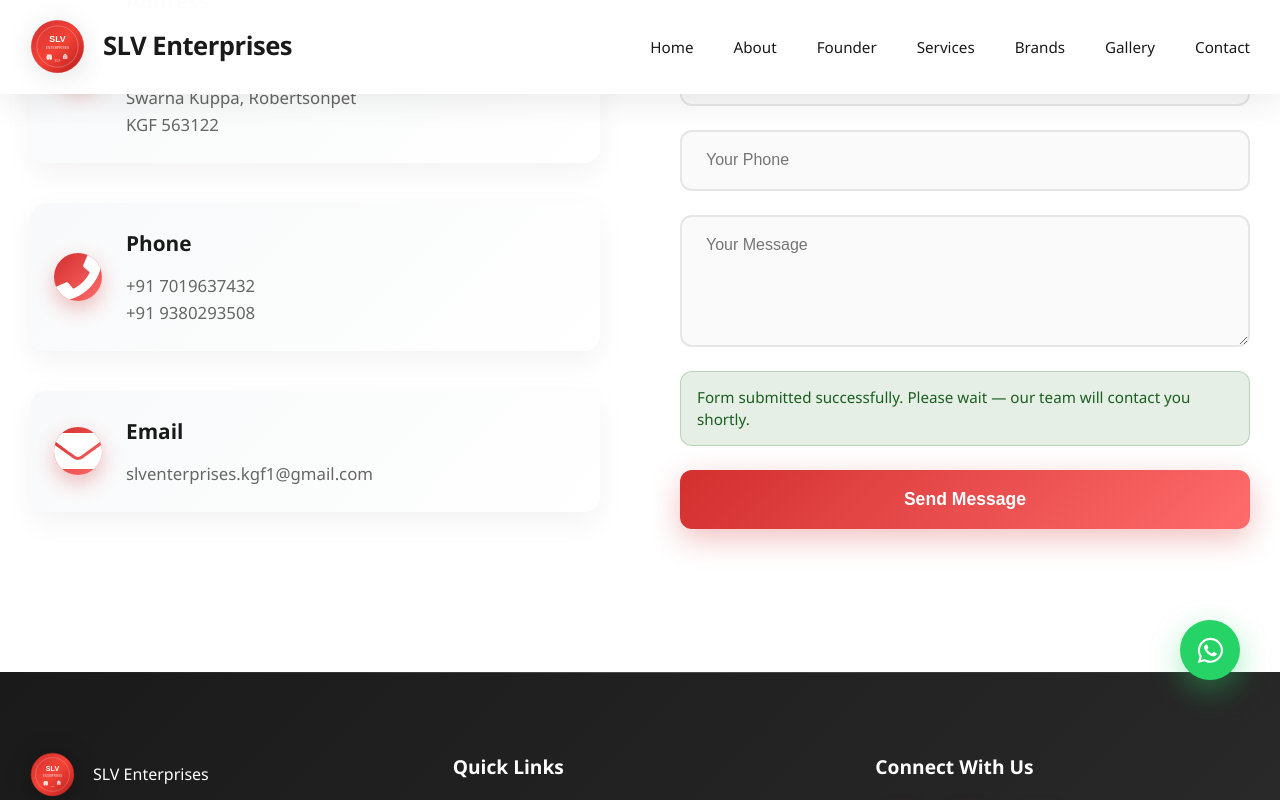
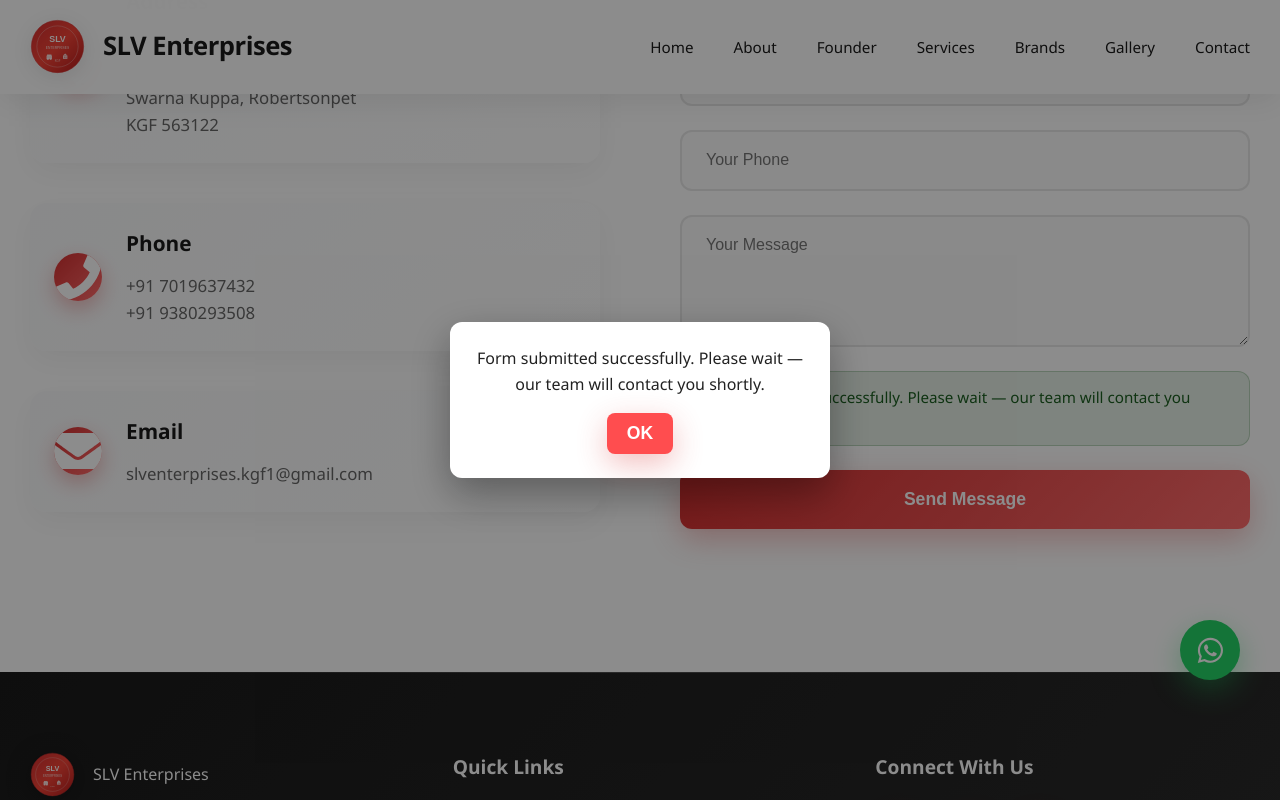
Before and after one commit to skc9522/SLV_ENTERPRISES_KGF, a React (Create React App) app: page / in a window 1280 px wide. Both pictures are taken after typing "Sample", "name@example.com", "5551234", "Sample" into the empty fields and a click on the button "Send Message". Shown: the part 9679-10479 px from the top of the page. Built offline with nearby package versions, Linux system fonts and the light colour scheme.

Commit message:
commit for the submit pop up

```diff
--- a/src/App.css
+++ b/src/App.css
@@ -818,6 +818,48 @@
   border: 1px solid rgba(211, 47, 47, 0.2);
 }
 
+.contact-popup-overlay {
+  position: fixed;
+  top: 0;
+  left: 0;
+  width: 100%;
+  height: 100%;
+  background: rgba(0, 0, 0, 0.45);
+  display: flex;
+  align-items: center;
+  justify-content: center;
+  z-index: 9999;
+}
+
+.contact-popup {
+  background: #fff;
+  border-radius: 12px;
+  padding: 24px;
+  box-shadow: 0 15px 40px rgba(0, 0, 0, 0.35);
+  width: min(90vw, 380px);
+  text-align: center;
+}
+
+.contact-popup p {
+  margin: 0 0 16px;
+  font-size: 1rem;
+  color: #222;
+}
+
+.contact-popup button {
+  border: none;
+  background: #ff4d4f;
+  color: #fff;
+  padding: 10px 20px;
+  border-radius: 8px;
+  cursor: pointer;
+  font-weight: 600;
+}
+
+.contact-popup button:hover {
+  background: #d9363e;
+}
+
 /* Footer */
 .footer {
   background: linear-gradient(135deg, #1a1a1a 0%, #2d2d2d 100%);
--- a/src/App.js
+++ b/src/App.js
@@ -21,6 +21,7 @@
   const [selectedImage, setSelectedImage] = useState(null);
   const [contactFormStatus, setContactFormStatus] = useState(null);
   const [contactSubmitting, setContactSubmitting] = useState(false);
+  const [contactPopup, setContactPopup] = useState(null);
 
   // Scroll to top functionality
   const toggleVisibility = () => {
@@ -36,6 +37,36 @@
       top: 0,
       behavior: 'smooth',
     });
+  };
+
+  const handleContactSubmit = async (event) => {
+    event.preventDefault();
+    setContactSubmitting(true);
+    setContactFormStatus(null);
+
+    const form = event.target;
+    const formData = new FormData(form);
+
+    try {
+      const response = await fetch('/', {
+        method: 'POST',
+        headers: { 'Accept': 'application/x-www-form-urlencoded' },
+        body: new URLSearchParams(formData),
+      });
+
+      if (response.ok) {
+        setContactFormStatus({ type: 'success', message: 'Form submitted successfully. We will contact you soon.' });
+        alert('Form submitted successfully. Thank you!');
+        form.reset();
+      } else {
+        throw new Error('Submit failed');
+      }
+    } catch (err) {
+      setContactFormStatus({ type: 'error', message: 'Submission failed. Please try again.' });
+      alert('Submission failed. Please try again.');
+    } finally {
+      setContactSubmitting(false);
+    }
   };
 
   useEffect(() => {
@@ -721,18 +752,20 @@
                       body,
                     });
                     if (!res.ok) throw new Error('Send failed');
+                    const successMessage = 'Form submitted successfully. Please wait — our team will contact you shortly.';
                     setContactFormStatus({
                       type: 'success',
-                      message:
-                        'Form submitted successfully. Please wait — our team will contact you shortly.',
+                      message: successMessage,
                     });
+                    setContactPopup({type: 'success', text: successMessage});
                     form.reset();
-                  } catch {
+                  } catch (error) {
+                    const errorMessage = 'Submission failed. Please try again in a moment, or reach us by phone or email.';
                     setContactFormStatus({
                       type: 'error',
-                      message:
-                        'Submission failed. Please try again in a moment, or reach us by phone or email.',
+                      message: errorMessage,
                     });
+                    setContactPopup({type: 'error', text: errorMessage});
                   } finally {
                     setContactSubmitting(false);
                   }
@@ -782,6 +815,17 @@
                 <button type="submit" disabled={contactSubmitting}>
                   {contactSubmitting ? 'Sending…' : 'Send Message'}
                 </button>
+
+                {contactPopup && (
+                  <div className="contact-popup-overlay" onClick={() => setContactPopup(null)}>
+                    <div className="contact-popup" onClick={(e) => e.stopPropagation()}>
+                      <p>{contactPopup.text}</p>
+                      <button type="button" onClick={() => setContactPopup(null)}>
+                        OK
+                      </button>
+                    </div>
+                  </div>
+                )}
               </form>
             </motion.div>
           </div>
```
Also changed, not shown: 1 other file (tests, documents, lock files or other folders).
